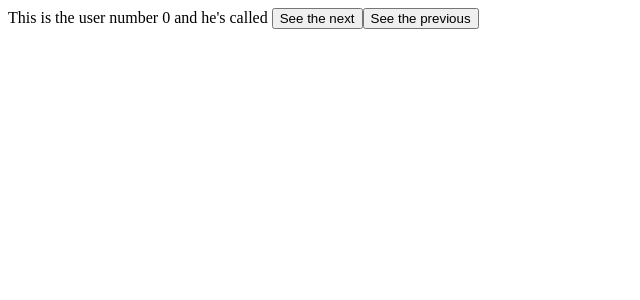
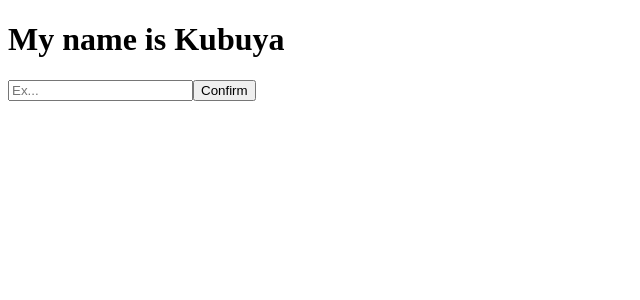
Before and after one commit to Giscard-Kubuya/react_hooks, a React (Create React App) app: page / in a window 1280 px wide. Shown: the top 300 px of the page, without its empty margins (0-640 px from the left). Built offline with nearby package versions, Linux system fonts and the light colour scheme; no server answers.

Commit message:
Usage of useRef

```diff
--- a/src/App.js
+++ b/src/App.js
@@ -1,4 +1,4 @@
-import StateReducer from './EffectState';
+import StateReducer from './RefHook';
 import './App.css';
 function App() {
   return (
--- a/src/EffectState.jsx
+++ /dev/null
@@ -1,29 +0,0 @@
-import React,{useEffect,useState} from 'react';
-import axios from 'axios';
-
-const EffectState = () => {
-  const [count,setCount] = useState(0);
-  const [data,setData] = useState('');
-
-  useEffect(()=>{
-    axios.get('https://jsonplaceholder.typicode.com/users').then((response)=>{
-      console.log('API RESTAT')
-      setData(response.data[count].name)
-
-    })
-  },[count])
-  return (
-    <div>
-      This is the user number {count} and he's called {data}
-      <button onClick={()=>{
-        setCount(count+1)
-      }}>See the next</button>
-
-      <button onClick={()=>{
-       count>-1&& setCount(count-1)
-      }}>See the previous</button>
-    </div>
-  );
-}
-
-export default EffectState;
--- /dev/null
+++ b/src/RefHook.jsx
@@ -0,0 +1,21 @@
+import React,{useRef,useState} from 'react';
+
+const RefHook = () => {
+    const inputRef = useRef(null);
+    const [name,setName] = useState('Kubuya')
+
+    const onClick = ()=>{
+        inputRef.current.focus();
+        setName(inputRef.current.value);
+        inputRef.current.value = '';
+    }
+    return (
+        <div>
+            <h1>My name is {name}</h1>
+            <input onChange={()=>{setName(inputRef.current.value)}} type='text' placeholder='Ex...' ref={inputRef}/>
+            <button onClick={onClick}>Confirm</button>
+        </div>
+    );
+}
+
+export default RefHook;
```
